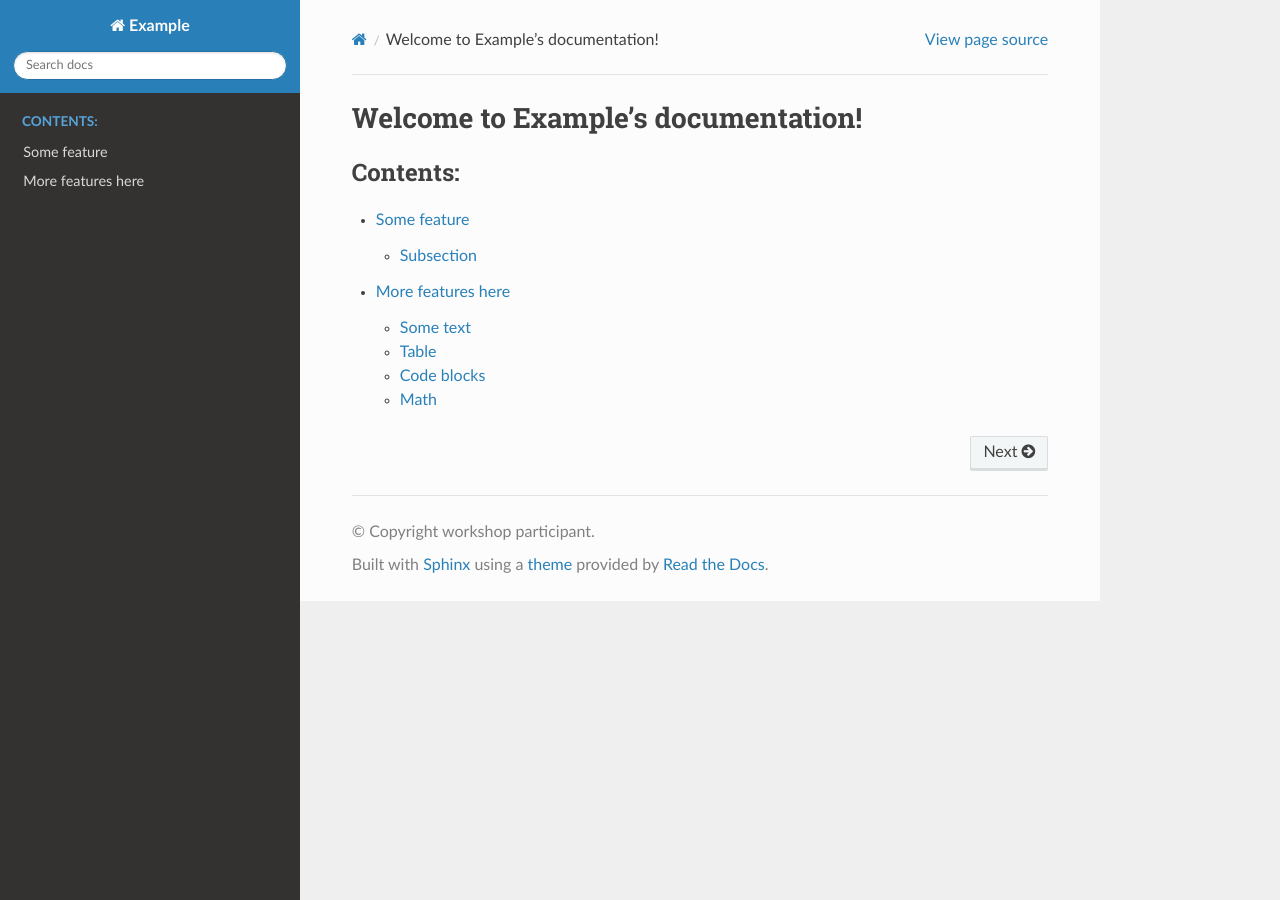
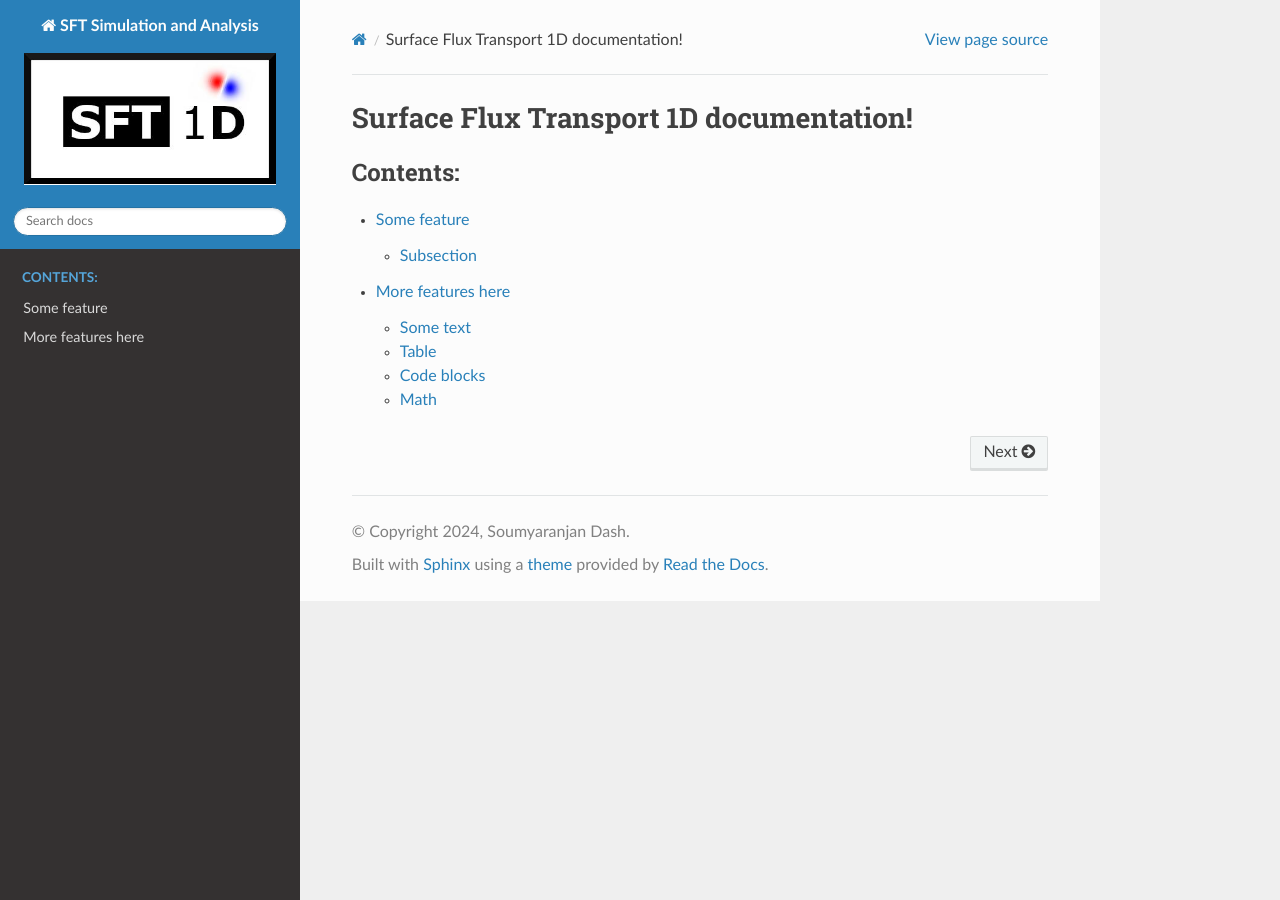
Before and after one commit to sr-dash/SFT-1D, a Sphinx documentation site: the page built from docs/index.rst, in a window 1280 px wide. Built offline with Sphinx 7.4.7 and the Read the Docs theme 2.0.0, drawn with Linux system fonts in a browser that asks for light colours.

Commit message:
Modified documentation.

```diff
--- a/docs/conf.py
+++ b/docs/conf.py
@@ -6,10 +6,9 @@
 # -- Project information -----------------------------------------------------
 # https://www.sphinx-doc.org/en/master/usage/configuration.html#project-information
 
-project = 'Example'
-copyright = 'workshop participant'
-author = 'workshop participant'
-release = '0.1'
+project = 'SFT Simulation and Analysis'
+copyright = '2024, Soumyaranjan Dash'
+author = 'Soumyaranjan Dash'
 
 
 # -- General configuration ---------------------------------------------------
@@ -26,3 +25,5 @@ exclude_patterns = ['_build', 'Thumbs.db', '.DS_Store']
 
 html_theme = 'sphinx_rtd_theme'
 html_static_path = ['_static']
+html_logo = 'logosft.jpg'
+html_favicon = 'logosft.ico'
--- a/docs/index.rst
+++ b/docs/index.rst
@@ -3,7 +3,7 @@
    You can adapt this file completely to your liking, but it should at least
    contain the root `toctree` directive.
 
-Welcome to Example's documentation!
+Surface Flux Transport 1D documentation!
 ===================================
 
 .. toctree::
```
Also changed, not shown: docs/logosft.ico (added), docs/logosft.jpg (added).
